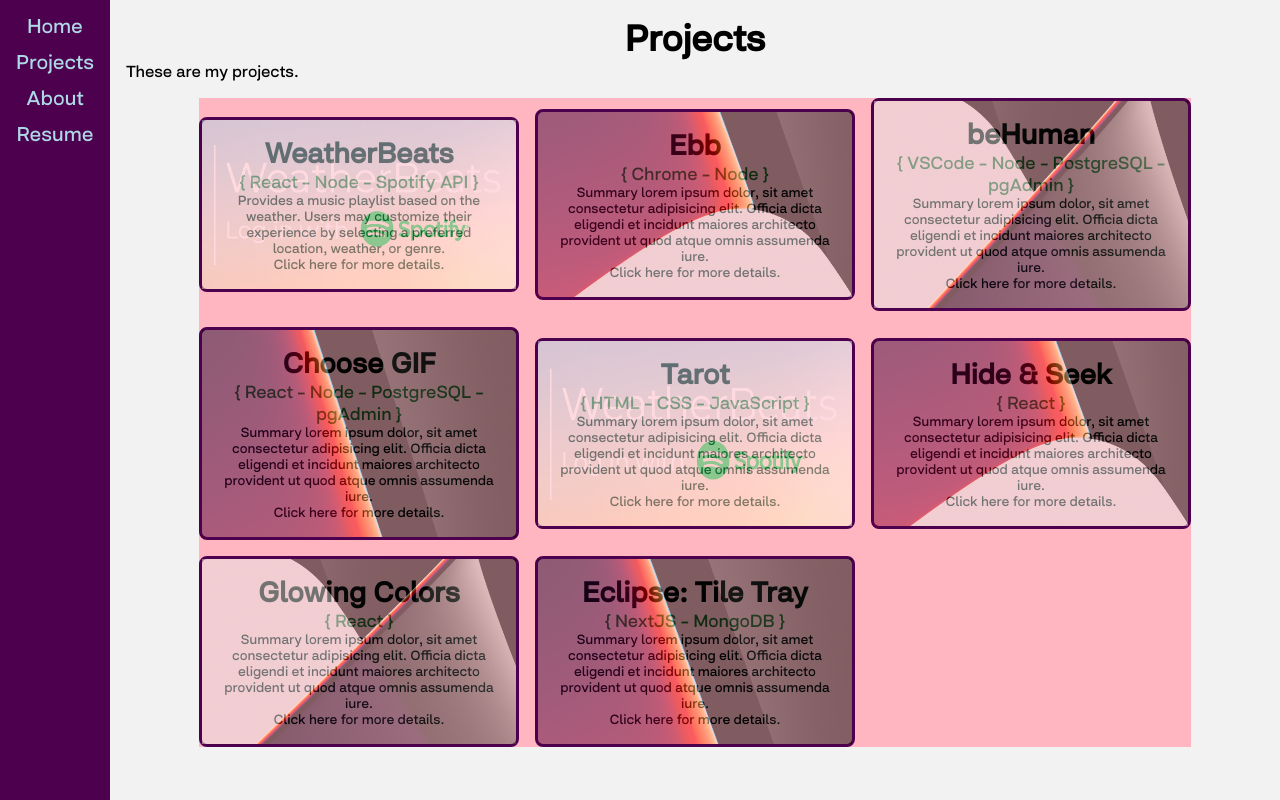
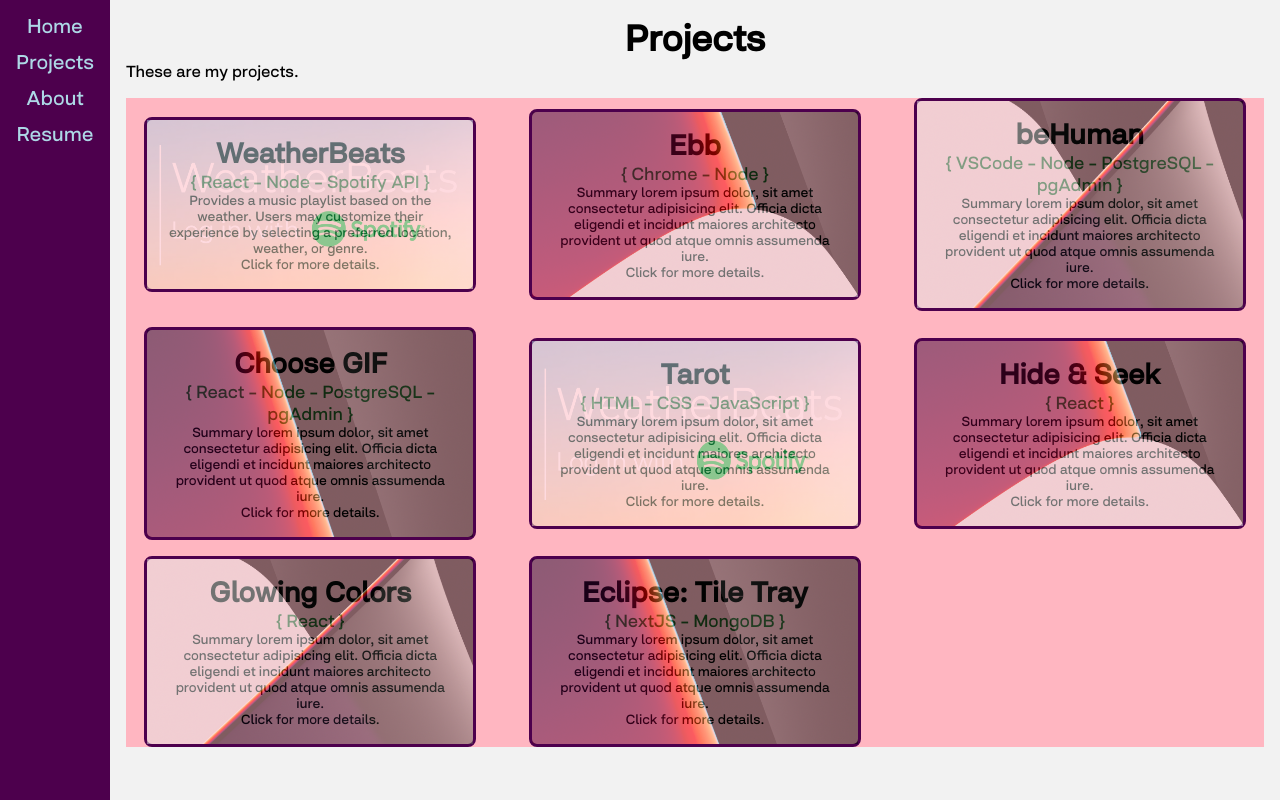
Before and after one commit to franco-ortega/portfolio-beta-01, a Next.js app: page /projects in a window 1280 px wide. Shown: the top 800 px of the page. Built offline with nearby package versions, Linux system fonts and the light colour scheme.

Commit message:
increase ProjectSummary on hover for laptop and larger with no-preference

```diff
--- a/components/projects/ProjectSummary.jsx
+++ b/components/projects/ProjectSummary.jsx
@@ -29,7 +29,7 @@
         layout='fill'
       />
       <p>{summary}</p>
-      <p>Click here for more details.</p>
+      <p>Click for more details.</p>
     </button>
   );
 };
--- a/components/projects/ProjectSummary.module.scss
+++ b/components/projects/ProjectSummary.module.scss
@@ -37,6 +37,14 @@
   @include media-query(laptop) {
     width: min(100%, 25rem);
     width: 20rem;
+
+    @include motion-allowed() {
+      transition: all 250ms ease-in;
+
+      &:hover {
+        transform: scale(105%);
+      }
+    }
   }
 
   @include media-query(desktop) {
```
